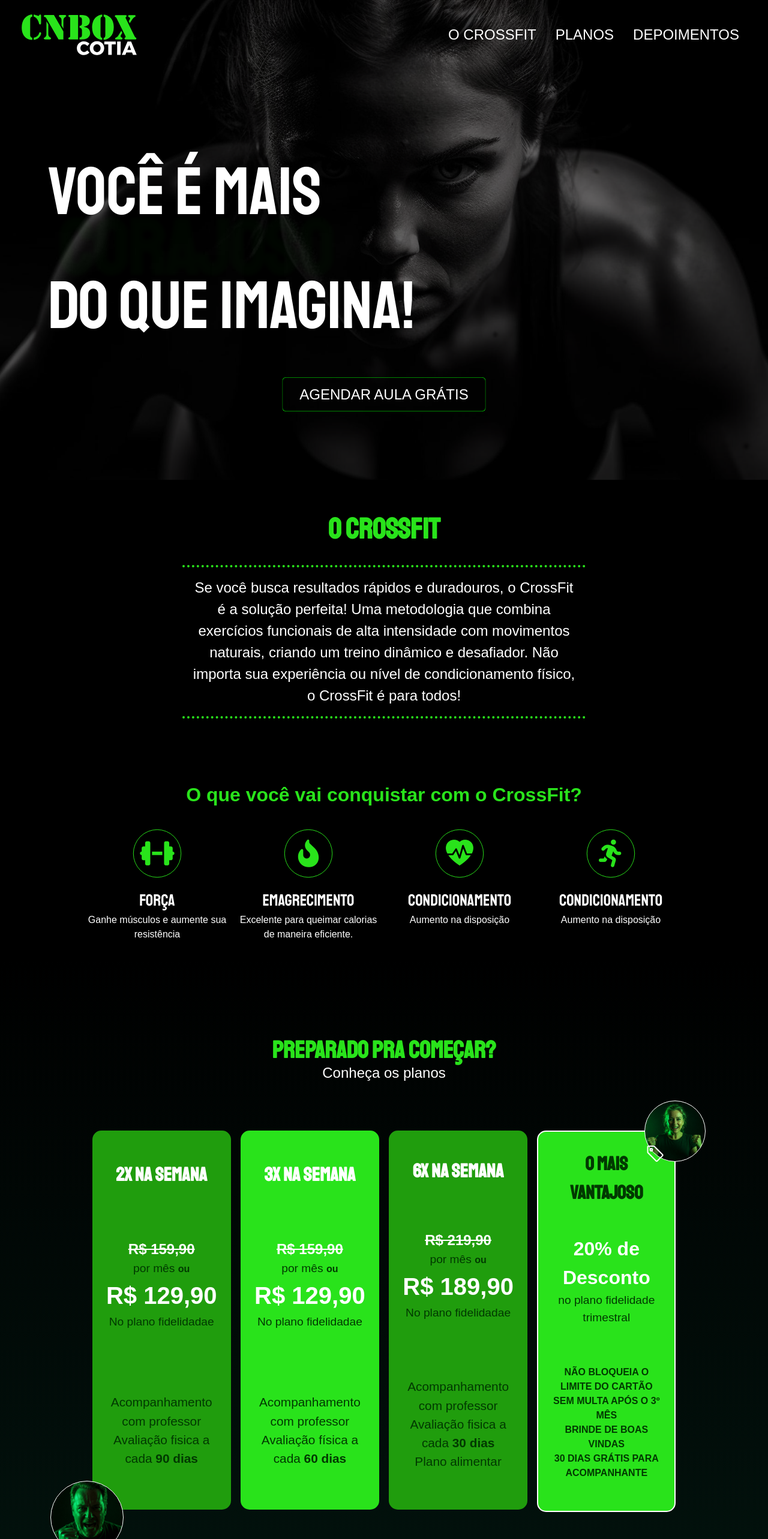
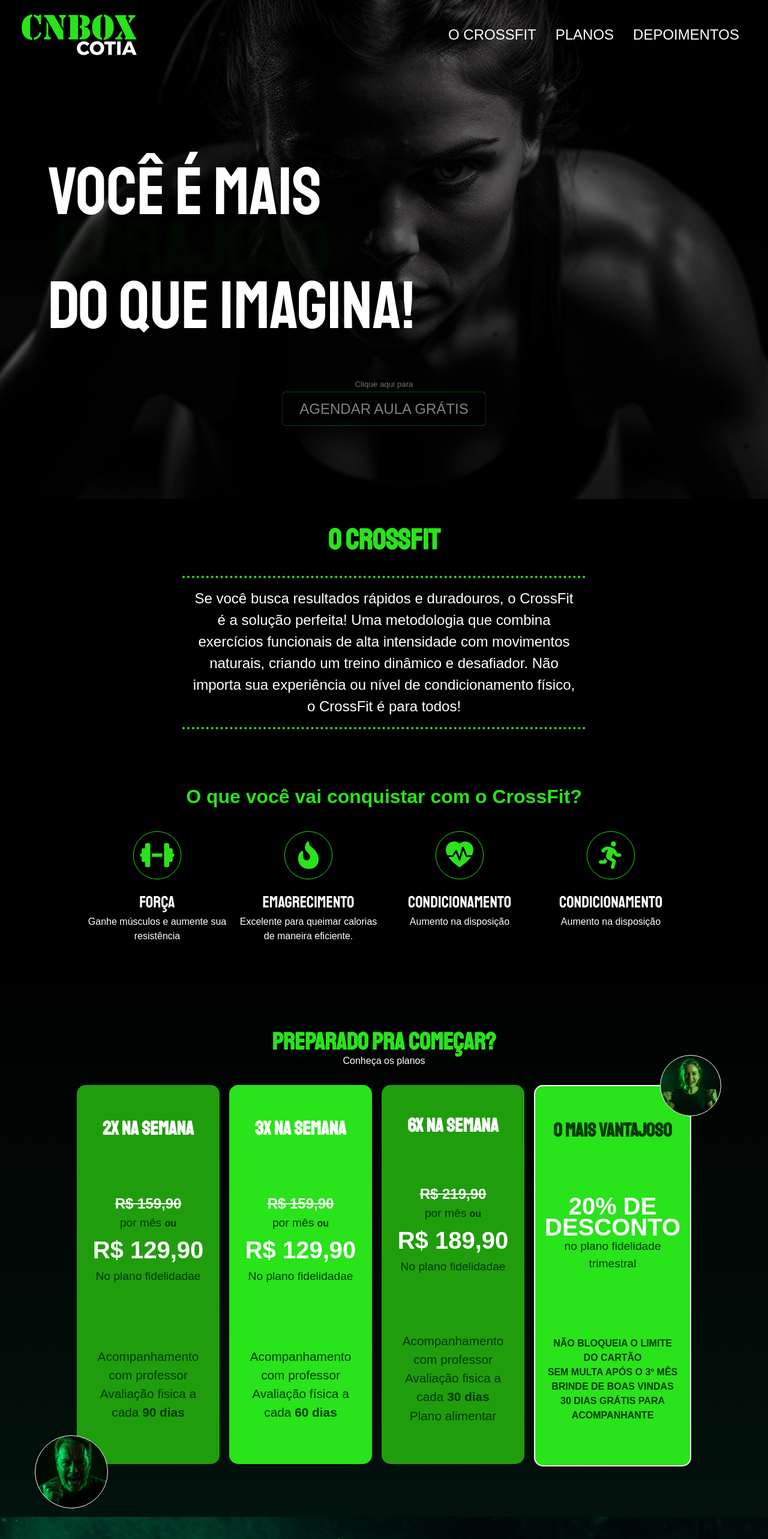
Before and after one commit to allesonsales/cnbox, a React (Vite) app: page / in a window 1280 px wide. Shown: the top 2566 px of the page at 60% size. Built offline with nearby package versions, Linux system fonts and the light colour scheme.

Commit message:
Layout ajustado para iphone SE

```diff
--- a/src/components/button/button.jsx
+++ b/src/components/button/button.jsx
@@ -7,7 +7,10 @@
     const { borda } = useContext(Animacoes)
 
     return (
-        <motion.button variants={borda} initial="initial" animate="animate"> <a href="https://wa.me/5511988863535?text=<Oi, vim pelo site e quero agendar uma aula experimental, quando posso começar?>" target="blank">AGENDAR AULA GRÁTIS</a></motion.button>
+        <div className="botao">
+            <small>Clique aqui para</small>
+            <motion.button variants={borda} initial="initial" animate="animate"> <a href="https://wa.me/5511988863535?text=<Oi, vim pelo site e quero agendar uma aula experimental, quando posso começar?>" target="blank">AGENDAR AULA GRÁTIS</a></motion.button>
+        </div>
     )
 }
 
--- a/src/components/button/style.css
+++ b/src/components/button/style.css
@@ -1,11 +1,19 @@
+.botao {
+    position: absolute;
+    bottom: 5.5rem;
+    left: 50%;
+    transform: translateX(-50%);
+    display: flex;
+    flex-direction: column;
+    opacity: .5;
+}
+
+.botao
+
 button {
     color: white;
     border: solid 1px white;
     background-color: transparent;
-    position: absolute;
-    bottom: 7rem;
-    left: 50%;
-    transform: translateX(-50%);
 }
 
 @media (min-width: 768px) {
@@ -15,7 +23,7 @@
 }
 
 @media (min-width: 1200px) {
-    button:hover {
-       color: var(--verde);
+    .botao:hover {
+      opacity: 1;
     }
 }
--- a/src/components/footer/style.css
+++ b/src/components/footer/style.css
@@ -13,7 +13,7 @@
     position: relative;
     display: block;
     width: calc(255% + 1.3px);
-    height: 100px;
+    height: 80px;
     transform: rotateY(180deg);
 }
 
@@ -29,16 +29,16 @@
     align-items: center;
     gap: 2rem;
     bottom: 10px;
-    right: 1rem;
+    right: 0;
     width: 100%;
     padding: 0 2rem;
     box-sizing: border-box;
 }
 
 .social .copyright {
-    margin-left: 2rem;
-    font-size: .8rem;
-    color: black;
+    font-size: .5rem;
+    color: var(--verde-escuro);
+    line-height: 15px;
 }
 
 .social .bi {
--- a/src/components/menu/style.css
+++ b/src/components/menu/style.css
@@ -85,6 +85,10 @@
     color: rgb(3, 46, 3);
 }
 
+a {
+    font-weight: 500;
+}
+
 .menuDesktop {
     display: none;
 }
--- a/src/pages/crossfit/style.css
+++ b/src/pages/crossfit/style.css
@@ -1,6 +1,6 @@
 #crossfit {
     width: 100vw;
-    height: 100vh;
+    margin: 2rem 0;
     background-color: black;
     color: white;
     position: relative;
--- a/src/pages/depoimentos/style.css
+++ b/src/pages/depoimentos/style.css
@@ -12,11 +12,13 @@
 
 #depoimentos {
     position: relative;
-    height: 100vh;
+    height: 105vh;
     width: 100vw;
+    margin: 0;
 
     .backgroundColor {
         width: 100vw;
+        height: 105vh;
         z-index: 20;
     }
 }
@@ -24,6 +26,7 @@
 .depoimentosContainer {
     position: relative;
     z-index: 400;
+    padding: 0 2rem;
     display: flex;
     flex-direction: column;
     height: 100vh;
@@ -39,7 +42,7 @@
         margin: 0;
         color: white;
         font-weight: 200;
-        font-size: 1.5rem;
+        font-size: 1rem;
     }
 }
 
@@ -64,8 +67,9 @@
 .depoimento p {
     background-color: #28e31b79;
     border-radius: 15px;
-    padding: 1rem;
+    padding: .5rem;
     color: white;
+    font-size: .6rem;
 }
 
 @media (min-width: 768px) {
@@ -89,7 +93,7 @@
 @media (min-width: 1200px) {
 
     .backgroundDepoimentos {
-        background-position: 0rem;
+        background-position: 0rem -10rem;
     }
     .depoimento p {
         width: 60%;
--- a/src/pages/home/style.css
+++ b/src/pages/home/style.css
@@ -13,7 +13,7 @@
 .backgroundColor {
     background-color: black;
     width: 100vw;
-    height: 100vh;
+    height: 110vh;
     position: absolute;
     opacity: .6;
     z-index: 5;
--- a/src/pages/planos/planos.jsx
+++ b/src/pages/planos/planos.jsx
@@ -61,7 +61,6 @@
                     <div className="planoContainer ultimo">
                         <span className="vantagem">O MAIS VANTAJOSO</span>
                         <div className="precoContainer">
-                            <i className="bi bi-tag"></i>
                             <div className="tag">
                                 <span>20% de Desconto</span>
                                 <small>no plano fidelidade trimestral</small>
--- a/src/pages/planos/style.css
+++ b/src/pages/planos/style.css
@@ -1,14 +1,14 @@
 #planos {
-    height: 130vh;
     width: 100vw;
     background-image:linear-gradient(black, #02120d);
     box-sizing: border-box;
-    padding: 2rem;
     display: flex;
     flex-direction: column;
     align-items: center;
-    justify-content: space-evenly;
+    justify-content: center;
     position: relative;
+    padding: 4rem 0;
+    gap: 1rem;
 
     h2 {
         line-height: 40px;
@@ -45,7 +45,6 @@
     display: flex;
     flex-direction: column;
     justify-content: space-between;
-    height: 210px;
     padding: 1rem;
     background-color: var(--verde);
 }
@@ -128,14 +127,6 @@
     font-weight: 600;
     color: white;
     font-size: 1.5rem;
-}
-
-.ultimo .precoContainer .bi-tag {
-    display: flex;
-    flex-direction: column;
-    position: absolute;
-    top: -40px;
-    right: 0;
 }
 
 .ultimo ul li {
@@ -249,7 +240,10 @@
     }
 
     .ultimo .precoContainer .tag span {
-        font-size: 2rem;
+        font-size: 2.5rem;
+        line-height: 35px;
+        text-transform: uppercase;
+        font-weight: 800;
     }
 
     .ultimo .precoContainer .bi-tag {
--- a/src/provider.jsx
+++ b/src/provider.jsx
@@ -22,7 +22,7 @@
 
     const desfoque = {
         initial: { x: 0, opacity: 0, filter: "blur(4px)" },
-        animate: { x: 100, opacity: 1, filter: "blur(0px)" },
+        animate: { x: 60, opacity: 1, filter: "blur(0px)" },
     }
 
 
```
